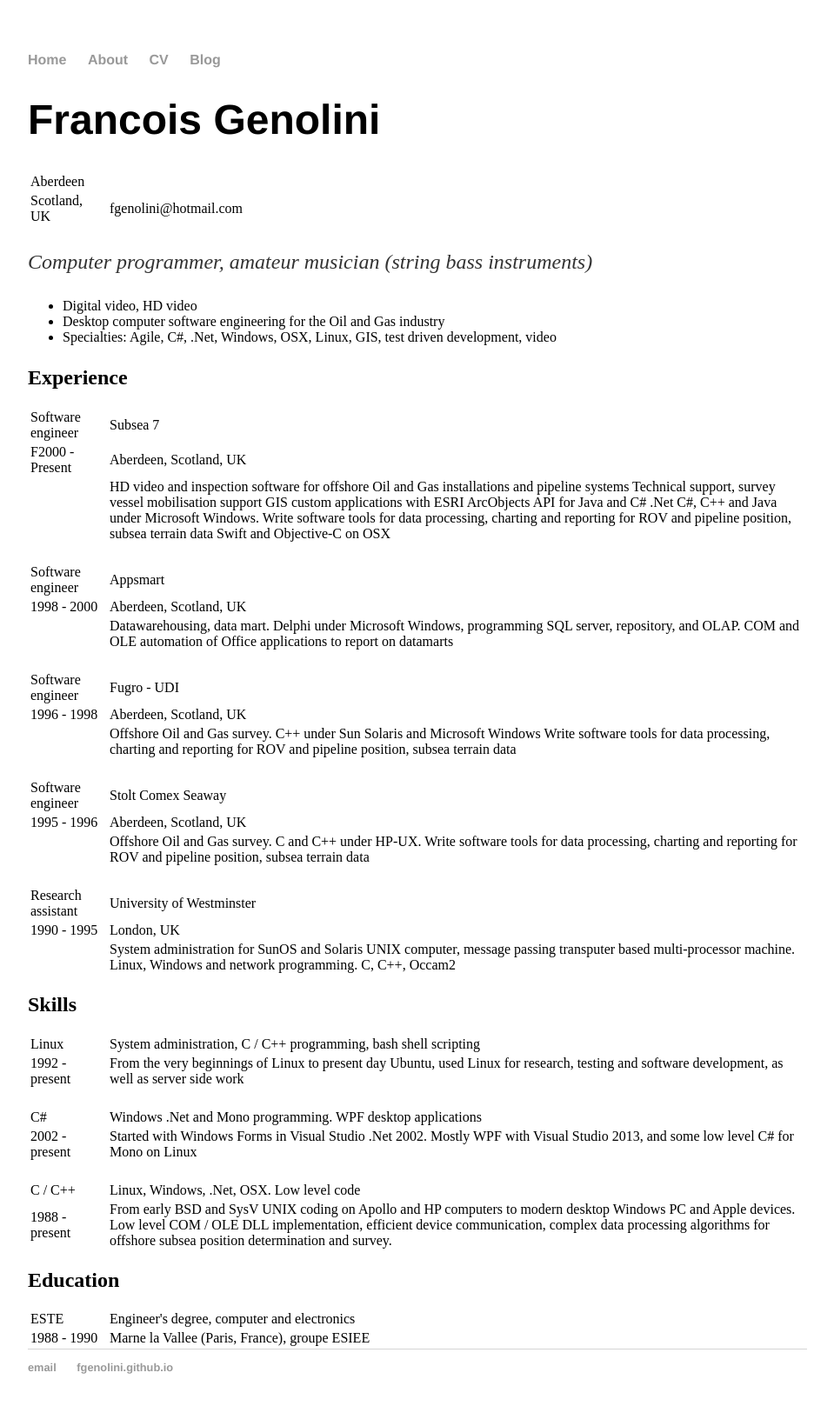
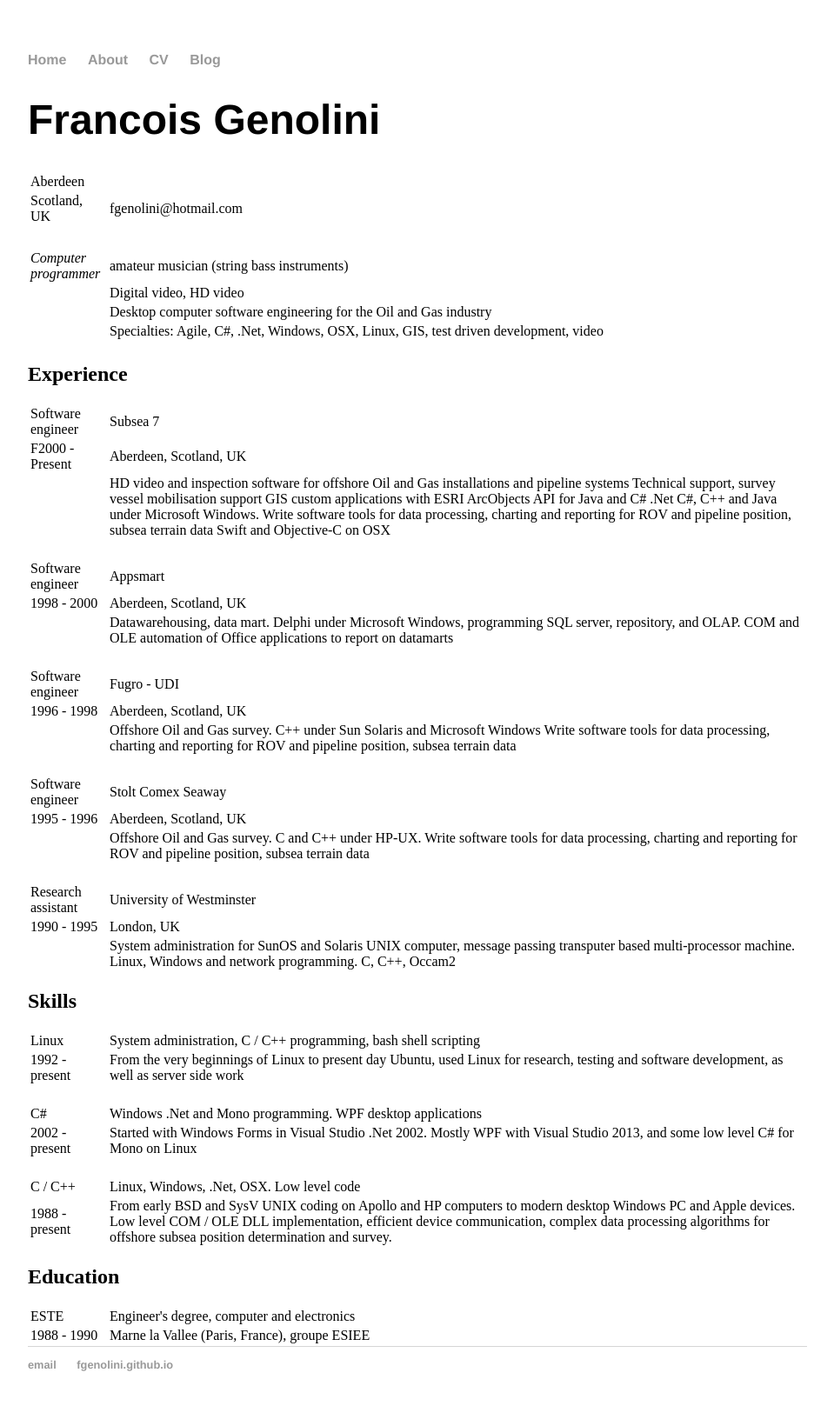
Before and after one commit to fgenolini/fgenolini.github.io, a Jekyll site: the page built from cv/index.html, in a window 1280 px wide. Shown: the whole page at 87% size, without its empty margins (160-1119 px from the left). Built offline with Jekyll 4.4.1, drawn with Linux system fonts in a browser that asks for light colours.

Commit message:
Cosmetics

```diff
--- a/cv/index.html
+++ b/cv/index.html
@@ -16,20 +16,26 @@ title: Francois Genolini
   </tr>
 </table>
 <p>
-  <p>
-  <em>Computer programmer, amateur musician (string bass instruments)</em>
-  </p>
-  <ul>
-    <li>
-Digital video, HD video
-    </li>
-    <li>
-Desktop computer software engineering for the Oil and Gas industry
-    </li>
-    <li>
-Specialties: Agile, C#, .Net, Windows, OSX, Linux, GIS, test driven development, video
-    </li>
-  </ul>
+<table style="width:100%">
+  <col width="10%">
+  <col width="90%">
+  <tr>
+    <td><em>Computer programmer</em></td>
+    <td>amateur musician (string bass instruments)</td>
+  </tr>
+  <tr>
+    <td></td>
+    <td>Digital video, HD video</td>
+  </tr>
+  <tr>
+    <td></td>
+    <td>Desktop computer software engineering for the Oil and Gas industry</td>
+  </tr>
+  <tr>
+    <td></td>
+    <td>Specialties: Agile, C#, .Net, Windows, OSX, Linux, GIS, test driven development, video</td>
+  </tr>
+</table>
 </p>
 <h2>Experience</h2>
 <table style="width:100%">
```
